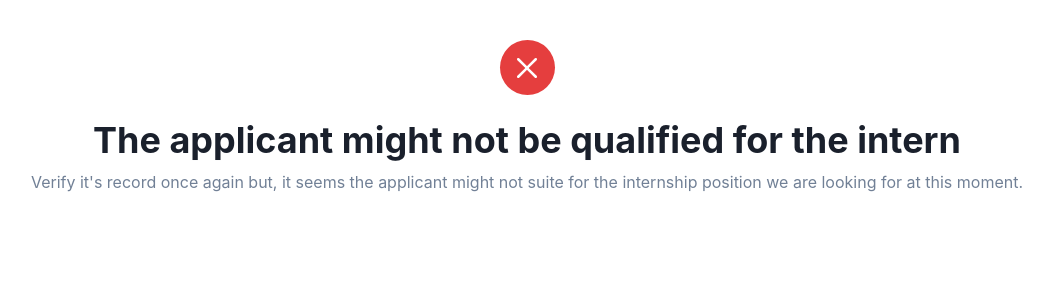
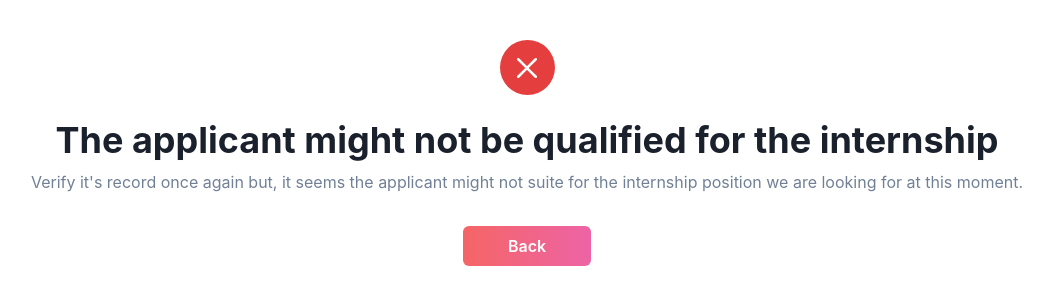
Before and after one commit to FranciscoEP/frontend-hireable, a Next.js app: page /results in a window 1280 px wide. Shown: the top 304 px of the page, without its empty margins (113-1166 px from the left). Built offline with nearby package versions, Linux system fonts and the light colour scheme.

Commit message:
minor changes on usability

```diff
--- a/components/Reject.jsx
+++ b/components/Reject.jsx
@@ -1,7 +1,12 @@
-import { Box, Flex, Heading, Text } from '@chakra-ui/react';
+import { Box, Flex, Heading, Text, Button } from '@chakra-ui/react';
 import { CloseIcon } from '@chakra-ui/icons';
+import { useRouter } from 'next/router';
+import { useState } from 'react';
 
 export default function Error() {
+    const router = useRouter();
+    const [isLoading, setIsLoading] = useState(false);
+
     return (
         <Box textAlign="center" py={10} px={6}>
             <Box display="inline-block">
@@ -19,13 +24,32 @@ export default function Error() {
                 </Flex>
             </Box>
             <Heading as="h2" size="xl" mt={6} mb={2}>
-                The applicant might not be qualified for the intern
+                The applicant might not be qualified for the internship
             </Heading>
             <Text color="gray.500">
                 Verify it's record once again but, it seems the applicant might
                 not suite for the internship position we are looking for at this
                 moment.
             </Text>
+            <Button
+                type="button"
+                isLoading={isLoading}
+                onClick={() => {
+                    setIsLoading(true);
+                    router.push('/');
+                }}
+                fontFamily="heading"
+                mt={8}
+                w="8rem"
+                bgGradient="linear(to-r, red.400,pink.400)"
+                color="white"
+                _hover={{
+                    bgGradient: 'linear(to-r, red.400,pink.400)',
+                    boxShadow: 'xl',
+                }}
+            >
+                Back
+            </Button>
         </Box>
     );
 }
--- a/components/Success.jsx
+++ b/components/Success.jsx
@@ -1,7 +1,11 @@
-import { Box, Heading, Text } from '@chakra-ui/react';
+import { Box, Heading, Text, Button } from '@chakra-ui/react';
 import { CheckCircleIcon } from '@chakra-ui/icons';
+import { useRouter } from 'next/router';
+import { useState } from 'react';
 
-export default function Success() {
+export default function Message() {
+    const router = useRouter();
+    const [isLoading, setIsLoading] = useState(false);
     return (
         <Box textAlign="center" py={10} px={6}>
             <CheckCircleIcon boxSize="50px" color="green.500" />
@@ -12,6 +16,24 @@ export default function Success() {
                 According to our model, the params given could put on track it
                 for a further recognition interview.
             </Text>
+            <Button
+                isLoading={isLoading}
+                onClick={() => {
+                    setIsLoading(true);
+                    router.push('/');
+                }}
+                fontFamily="heading"
+                mt={8}
+                w="8rem"
+                bgGradient="linear(to-r, red.400,pink.400)"
+                color="white"
+                _hover={{
+                    bgGradient: 'linear(to-r, red.400,pink.400)',
+                    boxShadow: 'xl',
+                }}
+            >
+                Submit
+            </Button>
         </Box>
     );
 }
```
Also changed, not shown: components/Form.jsx (+11 -5 lines).
